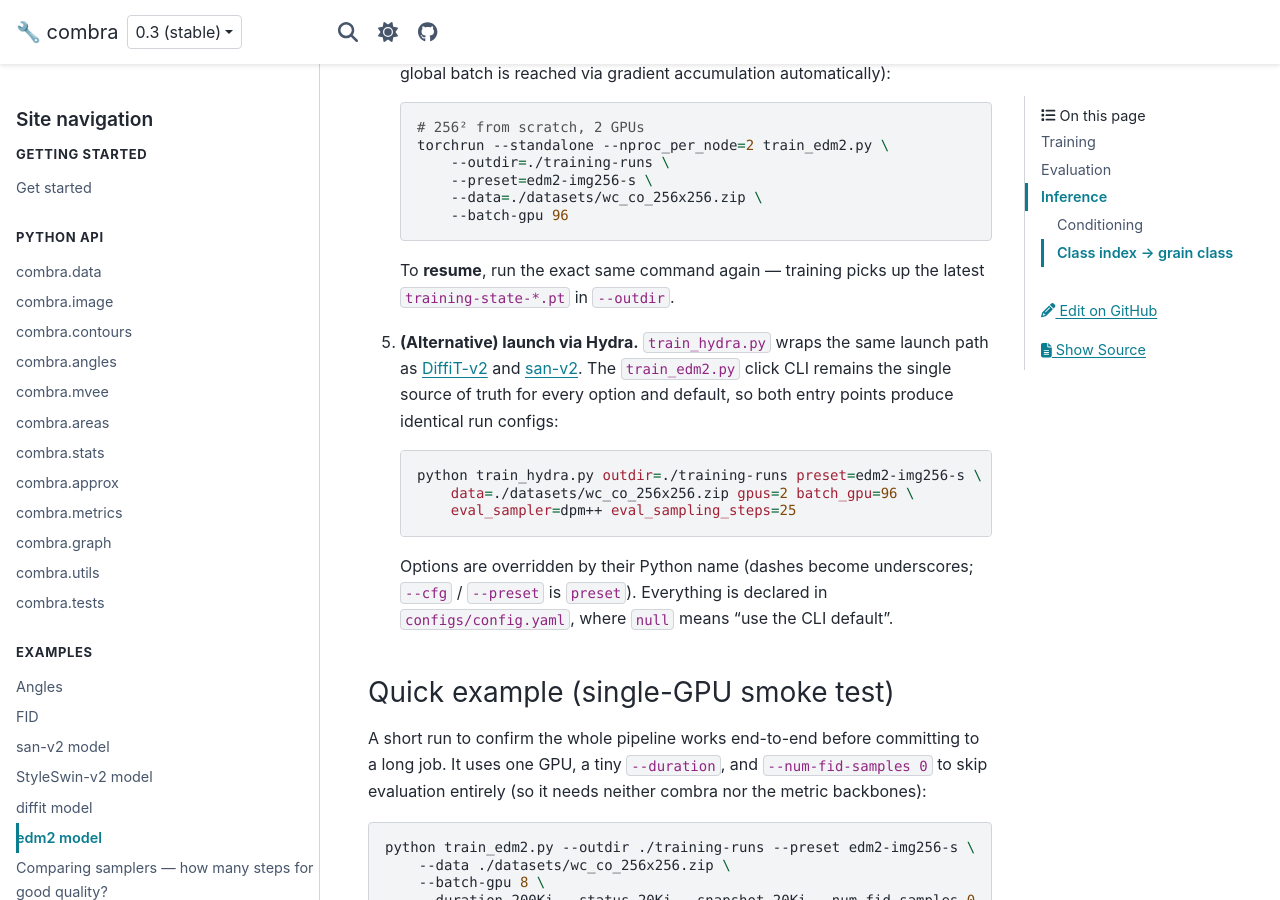
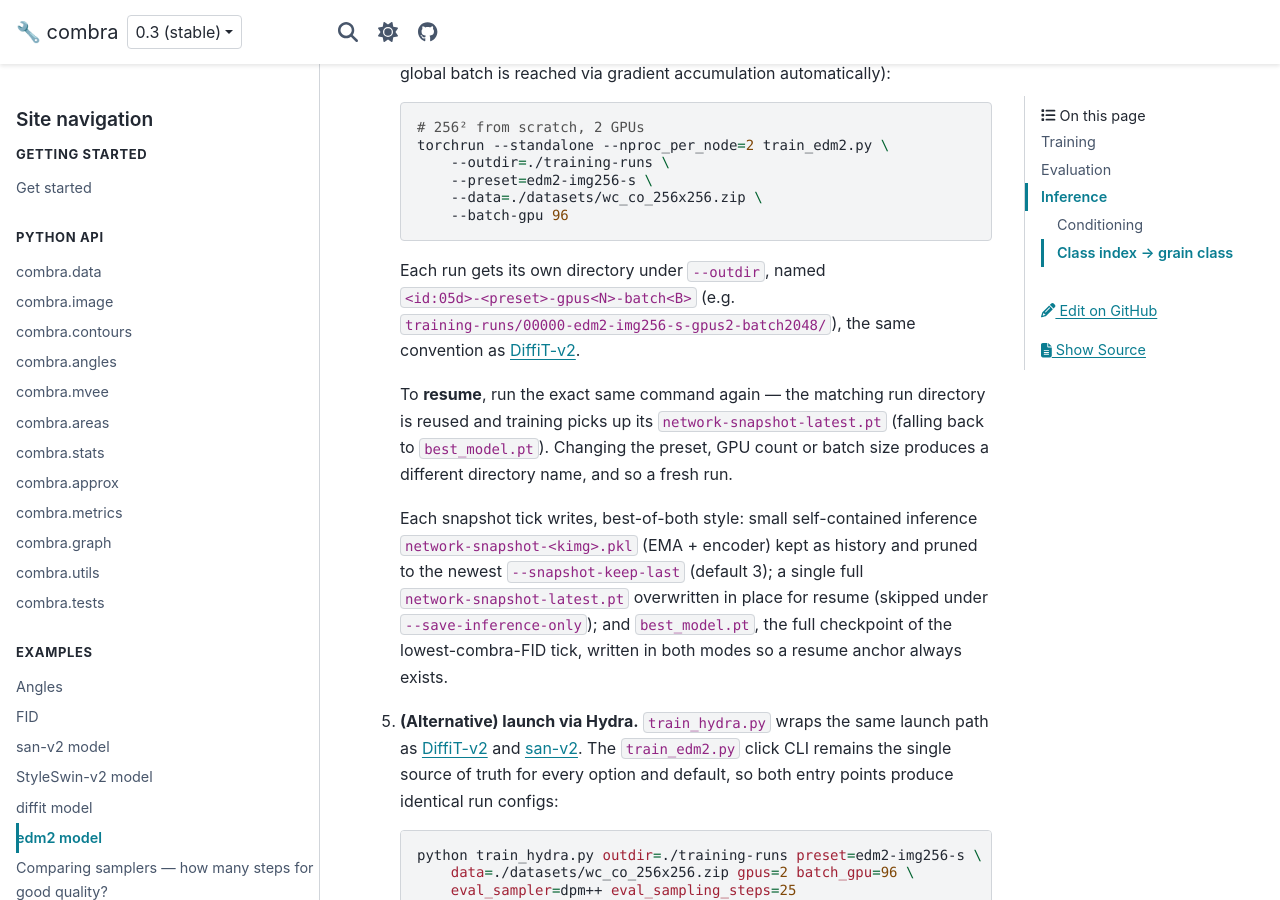
Before and after one commit to dkagramanyan/wc_cv, a Sphinx documentation site: the page built from docs/examples/edm2.md, in a window 1280 px wide and 900 px high, scrolled down 1578 px. Built offline with Sphinx 7.4.7 and the PyData theme 0.15.4, drawn with Linux system fonts in a browser that asks for light colours; some of the changed text lies outside the part shown.

Commit message:
docs(edm2): document best-of-both checkpointing
Resume now uses network-snapshot-latest.pt (falling back to best_model.pt);
describe the per-tick inference .pkl history pruned to --snapshot-keep-last,
the rolling latest full checkpoint, and best_model.pt.

Co-Authored-By: Claude Opus 4.8 (1M context) <noreply@anthropic.com>

````diff
--- a/docs/examples/edm2.md
+++ b/docs/examples/edm2.md
@@ -73,8 +73,22 @@ in the Stable-Diffusion VAE latent space, so the same pipeline serves 256 / 512
        --batch-gpu 96
    ```
 
-   To **resume**, run the exact same command again — training picks up the latest
-   `training-state-*.pt` in `--outdir`.
+   Each run gets its own directory under `--outdir`, named
+   `<id:05d>-<preset>-gpus<N>-batch<B>` (e.g.
+   `training-runs/00000-edm2-img256-s-gpus2-batch2048/`), the same convention as
+   {doc}`DiffiT-v2 <diffit>`.
+
+   To **resume**, run the exact same command again — the matching run directory is
+   reused and training picks up its `network-snapshot-latest.pt` (falling back to
+   `best_model.pt`). Changing the preset, GPU count or batch size produces a
+   different directory name, and so a fresh run.
+
+   Each snapshot tick writes, best-of-both style: small self-contained inference
+   `network-snapshot-<kimg>.pkl` (EMA + encoder) kept as history and pruned to the
+   newest `--snapshot-keep-last` (default 3); a single full `network-snapshot-latest.pt`
+   overwritten in place for resume (skipped under `--save-inference-only`); and
+   `best_model.pt`, the full checkpoint of the lowest-combra-FID tick, written in both
+   modes so a resume anchor always exists.
 
 5. **(Alternative) launch via Hydra.** `train_hydra.py` wraps the same launch path
    as {doc}`DiffiT-v2 <diffit>` and {doc}`san-v2 <san_v2>`. The `train_edm2.py`
@@ -131,10 +145,12 @@ only. Watch a run with `tensorboard --logdir ./training-runs`.
 
 ### Progressive training
 
-Each higher-resolution stage starts from the previous stage's snapshot by pointing
-`--outdir` at a fresh directory seeded with that checkpoint (EDM2 auto-resumes from
-`training-state-*.pt`), or simply retrain per resolution with the matching preset
-(`edm2-img512-s`, `edm2-img1024-s`) and dataset zip.
+Each higher-resolution stage starts from the previous stage's snapshot by seeding the
+new stage's run directory (`<outdir>/<id:05d>-<preset>-gpus<N>-batch<B>`) with that
+stage's `network-snapshot-latest.pt` (or `best_model.pt`), which EDM2 then
+auto-resumes from; or simply retrain per
+resolution with the matching preset (`edm2-img512-s`, `edm2-img1024-s`) and dataset
+zip.
 
 During training, at each snapshot tick the loop generates a batch of images from
 the EMA model by running the configured reverse-diffusion sampler (DPM-Solver++(2M)
````
